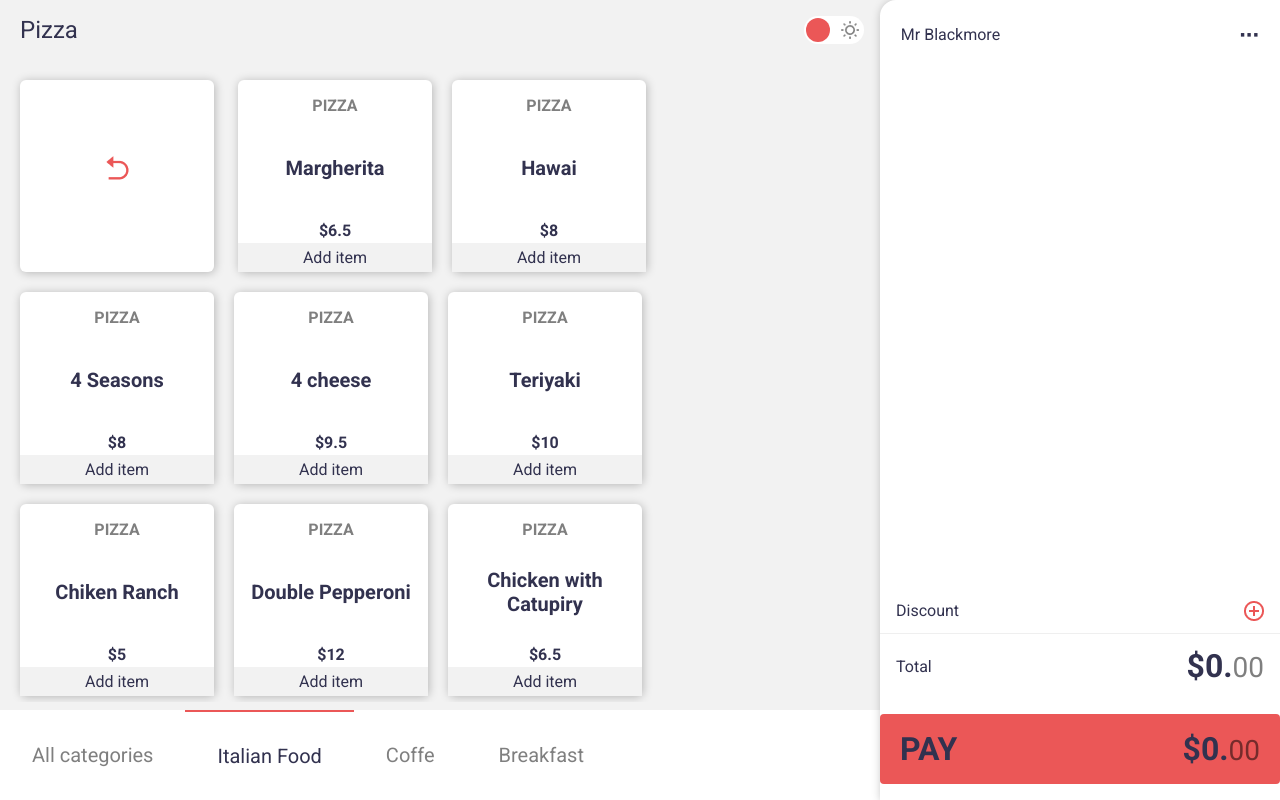
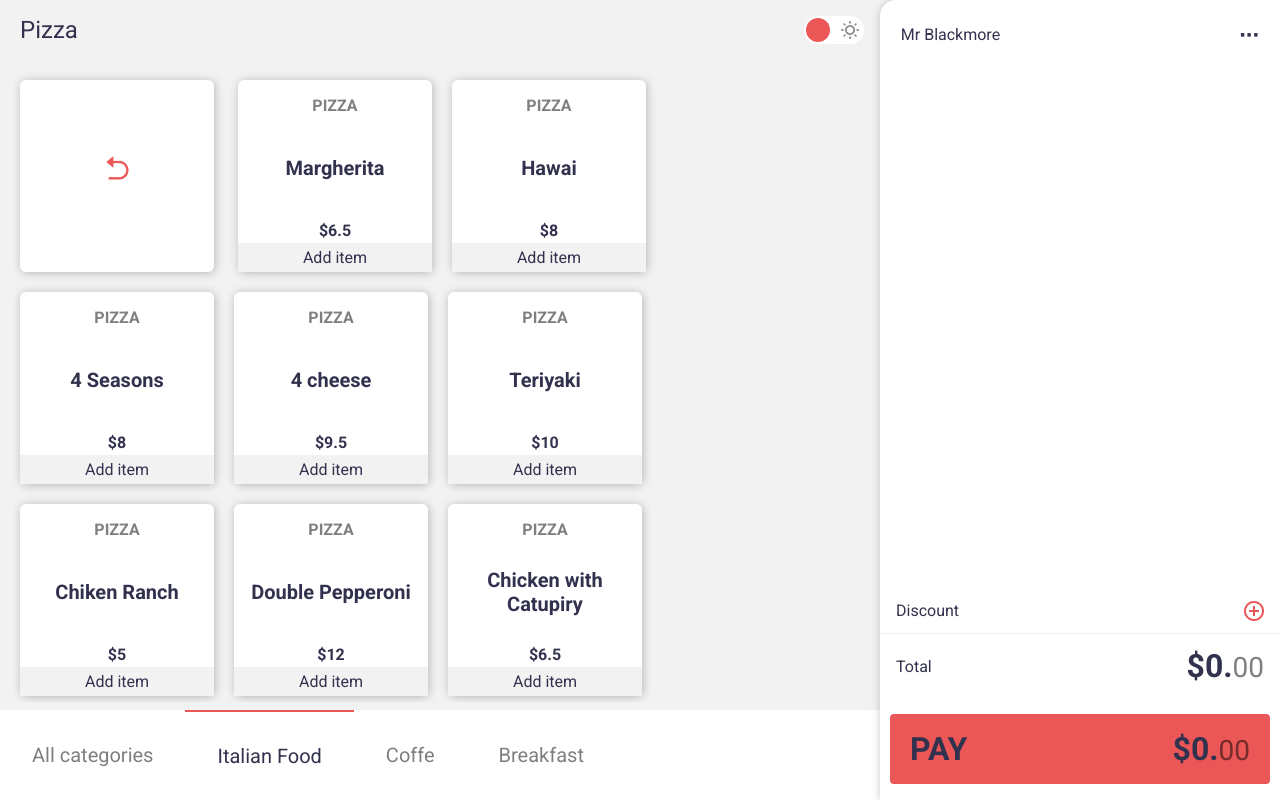
Before and after one commit to AndreLacerda8/MenuThemeSwitcher-DevChallenge, a plain HTML site: page index.html in a window 1280 px wide. Drawn offline with Linux system fonts and the light colour scheme.

Commit message:
Correction width button Pay

```diff
--- a/styles/aside.css
+++ b/styles/aside.css
@@ -175,7 +175,7 @@ aside footer .total-value b span{
 }
 
 aside footer button{
-    width: 100%;
+    width: 95%;
     height: 4.375rem;
     border-radius: 0.25rem;
     background-color: var(--color-primary);
@@ -184,7 +184,7 @@ aside footer button{
     justify-content: space-between;
     align-items: center;
     padding: 0 1.25rem;
-    margin-top: 1rem;
+    margin: 1rem auto 0 auto;
     cursor: pointer;
 
     transition: filter 0.2s;
```
